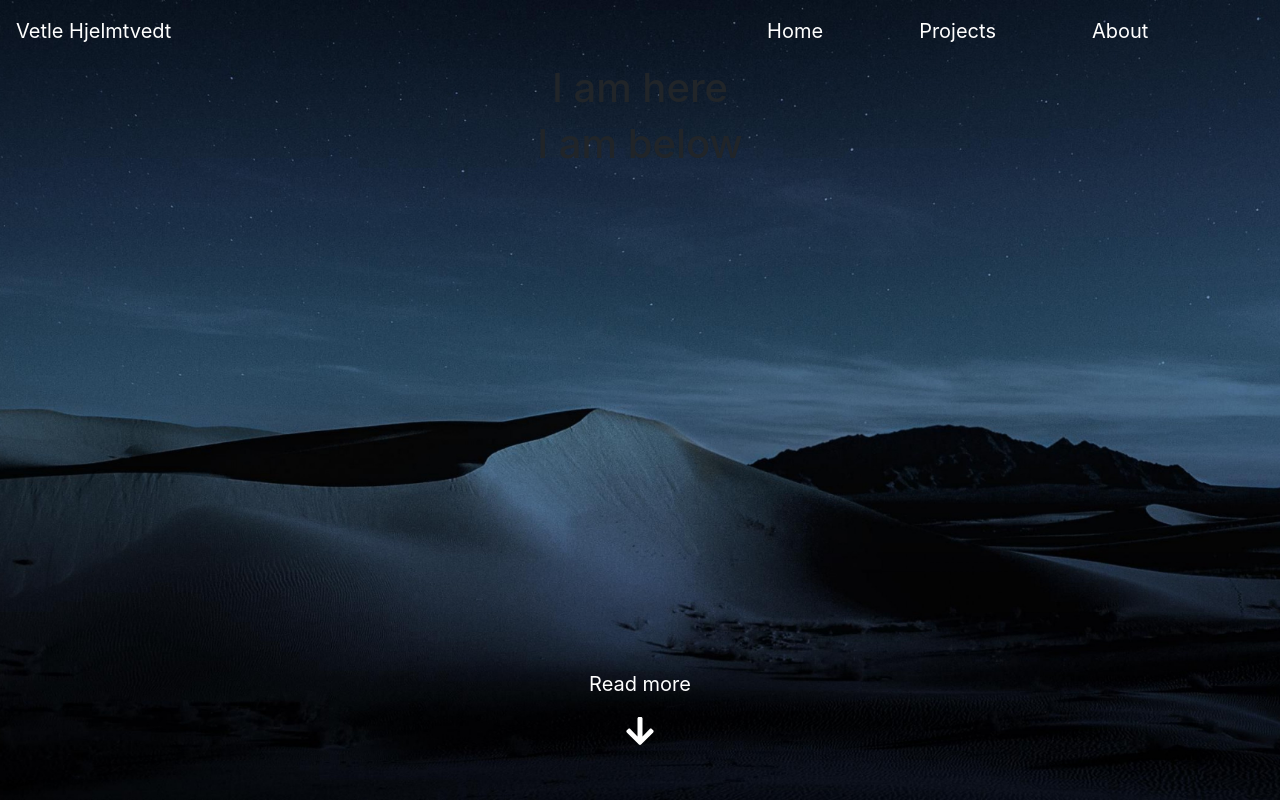
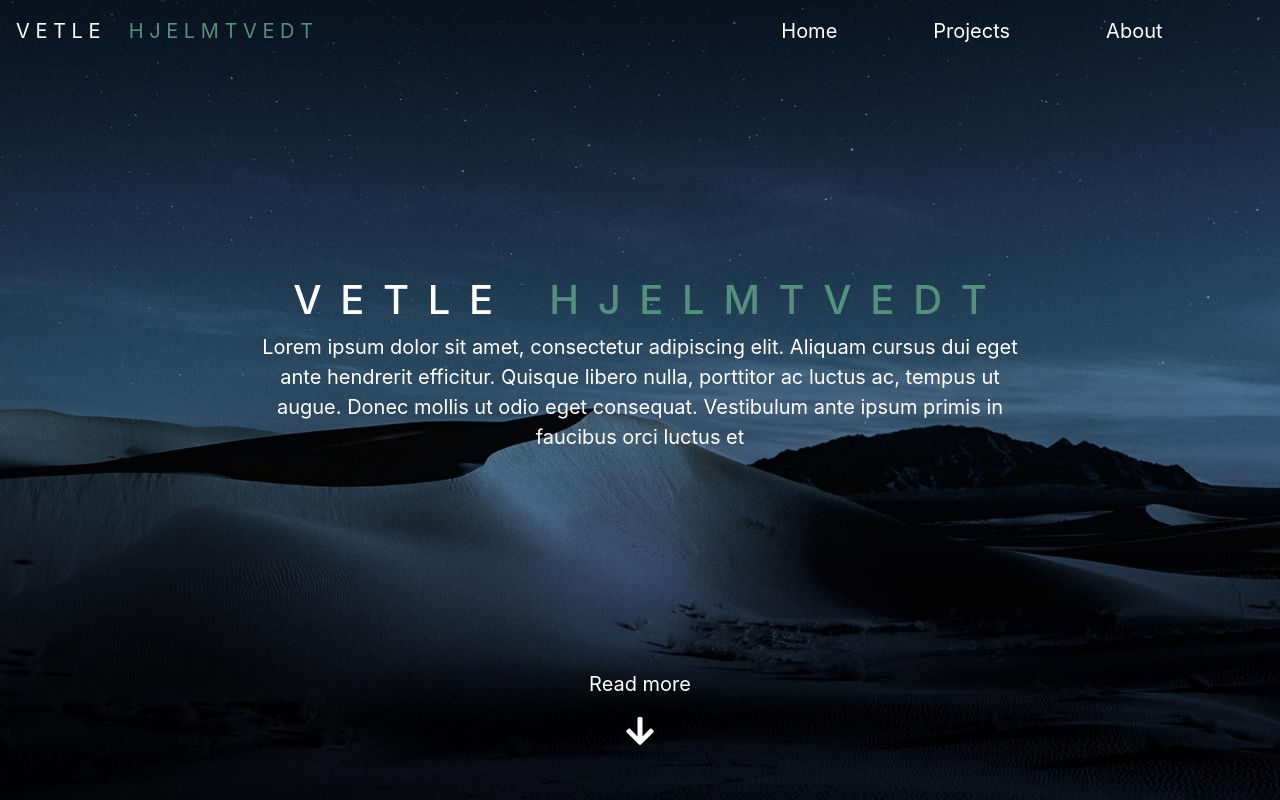
Before and after one commit to vehjelmtvedt/vetle.hjelmtvedt.com, a Next.js app: page / in a window 1280 px wide. Shown: the top 800 px of the page. Built offline with nearby package versions, Linux system fonts and the light colour scheme.

Commit message:
styled intro component

```diff
--- a/components/Header.js
+++ b/components/Header.js
@@ -18,7 +18,7 @@ export default function Header() {
     return (
         <>
             <Navbar collapseOnSelect expand="md" fixed="top" id={styles.navbar} className={isScrolled ? styles.isScrolledSection : styles.notScrolledSection} style={{transition: '0.3s ease'}}>
-                <Link href="/"><Navbar.Brand href="/"><p id={styles.navbrand} className={isScrolled ? styles.isScrolledText : styles.notScrolledText} style={{transition: '0.3s ease'}}>Vetle Hjelmtvedt</p></Navbar.Brand></Link>
+                <Link href="/"><Navbar.Brand href="/"><p id={styles.navbrand} className={isScrolled ? styles.isScrolledText : styles.notScrolledText} style={{transition: '0.3s ease'}}>V E T L E &nbsp; &nbsp; <span className={styles.secondName}>H J E L M T V E D T</span></p></Navbar.Brand></Link>
 
                 <Navbar.Toggle aria-controls="responsive-navbar-nav"/>
                 <Navbar.Collapse id="responsive-navbar-nav" className="justify-content-end">
--- a/components/Intro.js
+++ b/components/Intro.js
@@ -24,13 +24,11 @@ export default function Intro() {
         return (
             <>
                 <Jumbotron fluid className={styles.jumbotron}>
-                    <Container className={styles.container}>
-                        <Row>
-                            <Col><h1>I am here</h1></Col>
-                        </Row>
-                        <Row>
-                            <Col><h1>I am below</h1></Col>
-                        </Row>
+                    <Container className={styles.container} style={{display: 'flex', justifyContent: 'center'}}>
+                        <div className={styles.textdiv}>
+                          <h1 className={styles.heading}>V E T L E &nbsp;  <span className={styles.secondName}>H J E L M T V E D T</span></h1>
+                          <p className={styles.p}>Lorem ipsum dolor sit amet, consectetur adipiscing elit. Aliquam cursus dui eget ante hendrerit efficitur. Quisque libero nulla, porttitor ac luctus ac, tempus ut augue. Donec mollis ut odio eget consequat. Vestibulum ante ipsum primis in faucibus orci luctus et</p>
+                        </div>
                     </Container>
                     <div className={styles.div} onClick={executeScroll}>
                         <p id={styles.p}>Read more</p>
--- a/components/header.module.css
+++ b/components/header.module.css
@@ -10,6 +10,12 @@
 
 .navitems * {
     margin-left: 40px;
+}
+
+
+
+.secondName {
+    color: #53917E;
 }
 
 /* --- Classes applied on scroll --- */
--- a/components/intro.module.css
+++ b/components/intro.module.css
@@ -16,3 +16,23 @@
     color: white;
     font-size: 20px;
 }
+
+.textdiv {
+    width: 70%;
+    height: 30%;
+    margin: auto;
+}
+
+.heading {
+    color: white;
+    word-spacing: 8px;
+}
+
+.p {
+    color: white;
+    font-size: 20px;
+}
+
+.secondName {
+    color: #53917E;
+}
```
